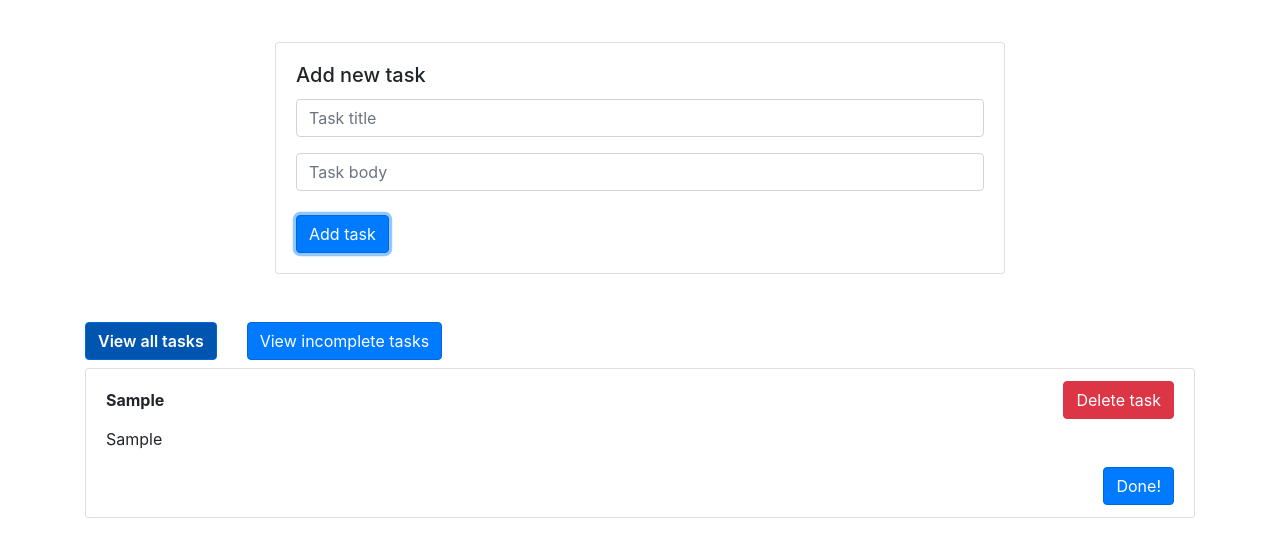
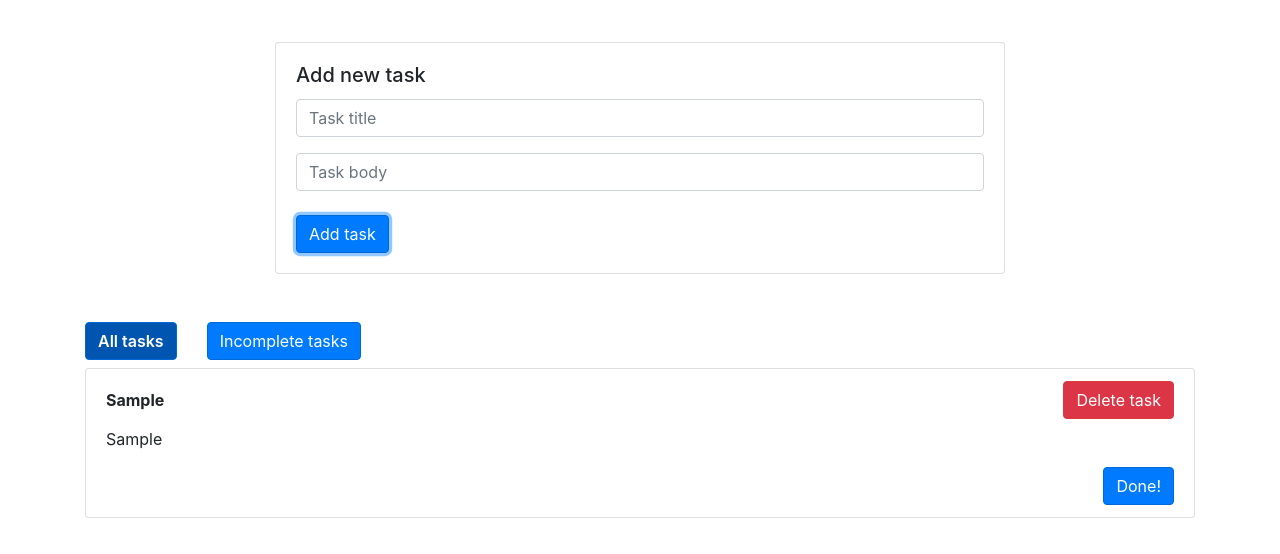
Before and after one commit to irynaomelchenko/to-do-list, a plain HTML site: page index.html in a window 1280 px wide. Both pictures are taken after typing "Sample", "Sample" into the empty fields and a click on the button "Add task". Shown: the part 62-616 px from the top of the page. Drawn offline with nearby package versions, Linux system fonts and the light colour scheme.

Commit message:
Update index.html

```diff
--- a/index.html
+++ b/index.html
@@ -60,8 +60,8 @@
     <div class="tasks-list-section mt-5">
       <div class="container">
         <div class="btn-container">
-          <button id="all-tasks-btn" class="btn btn-primary active-btn">View all tasks</button>
-          <button id="incomplete-tasks-btn" class="btn btn-primary">View incomplete tasks</button>
+          <button id="all-tasks-btn" class="btn btn-primary active-btn">All tasks</button>
+          <button id="incomplete-tasks-btn" class="btn btn-primary">Incomplete tasks</button>
         </div>
         <ul class="list-group"></ul>
       </div>
```
